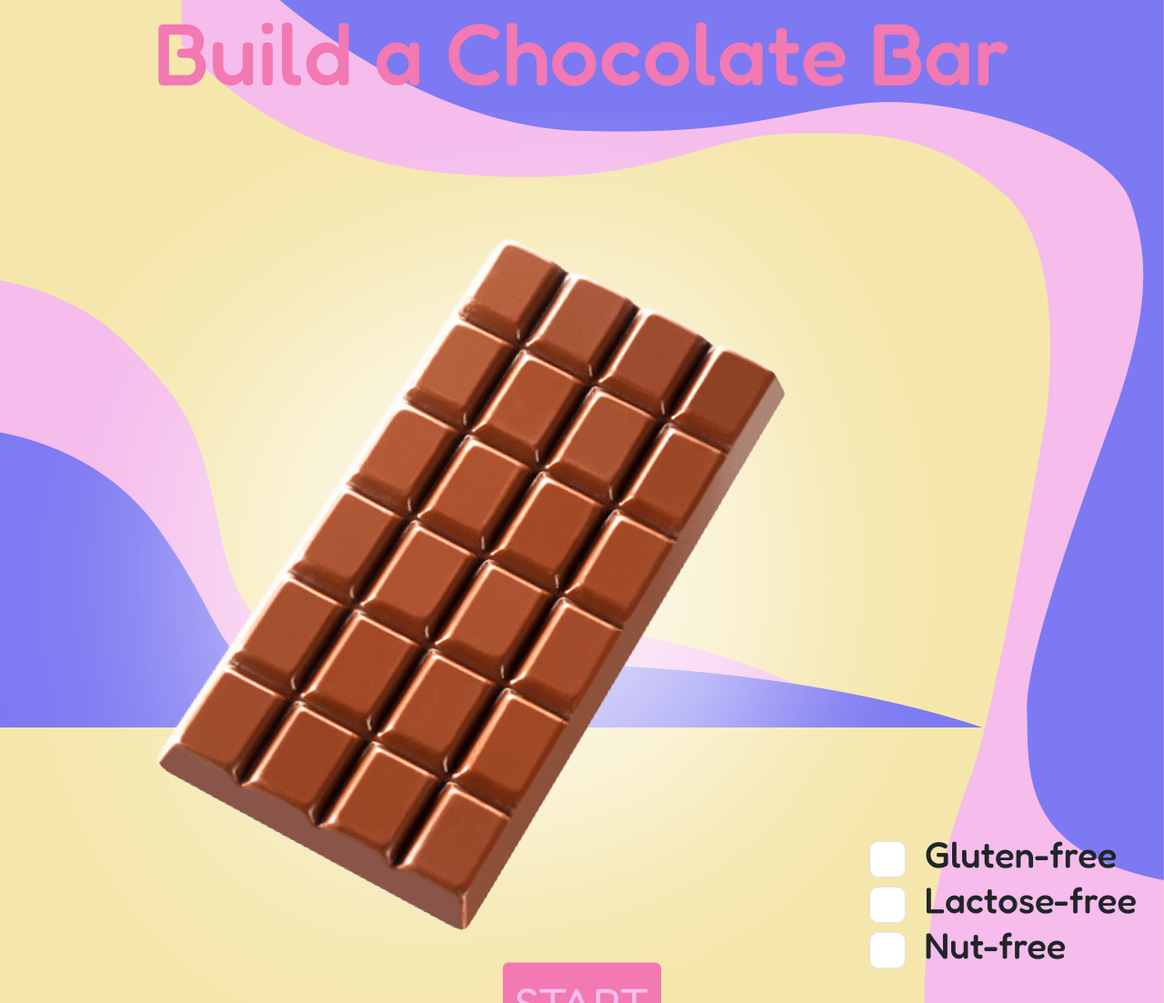
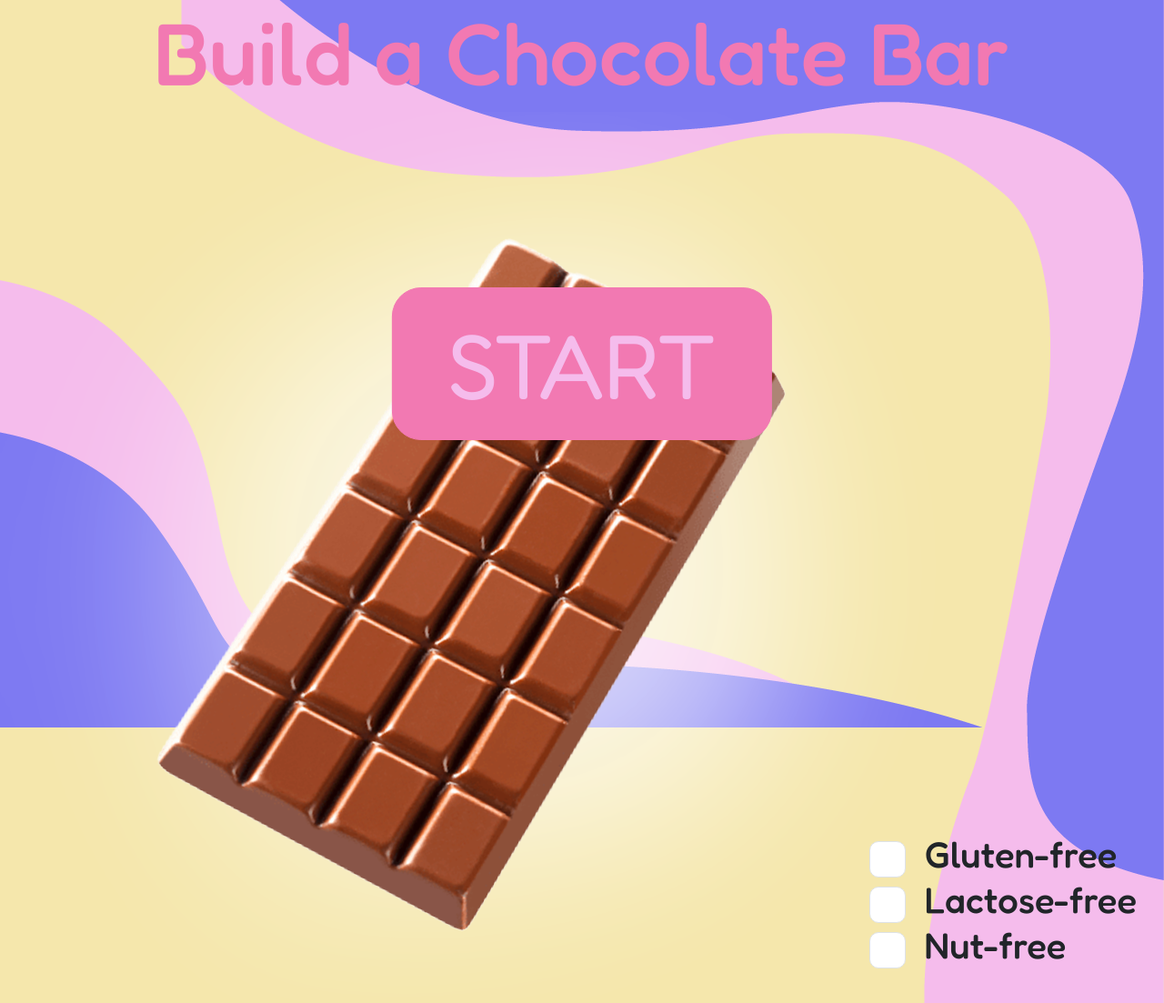
Before and after one commit to katschou/ChocolaterMaker2, a PHP site: page / in a window 1280 px wide. Shown: the whole page at 91% size. Run offline with PHP 8.4, Linux system fonts and the light colour scheme; style sheets or scripts are compiled from the project's sources; some libraries are stand-ins or nearby versions.

Commit message:
test - before nextBtn

```diff
--- a/css/styles.scss
+++ b/css/styles.scss
@@ -50,7 +50,10 @@ body {
 //}
 
 .nextBtn button {
-	font-size: 50px;
+	font-size: 100px;
+	padding-top: 10px;
+	padding-left: 60px;
+	padding-right: 60px;
 }
 
 .cardsContainer {
--- a/index.php
+++ b/index.php
@@ -65,9 +65,9 @@ require "settings/init.php";
     </div>
 </div>
 
-<div class="">
-    <div class="nextBtn container">
-        <button class="btn btn-darkPink text-lightPink position-fixed start-50 translate-middle">
+<div class="position-relative">
+    <div class="nextBtn container text-center position-absolute">
+        <button class="btn btn-darkPink text-lightPink rounded-5 position-fixed start-50 top-50 translate-middle">
             START
         </button>
     </div>
```
